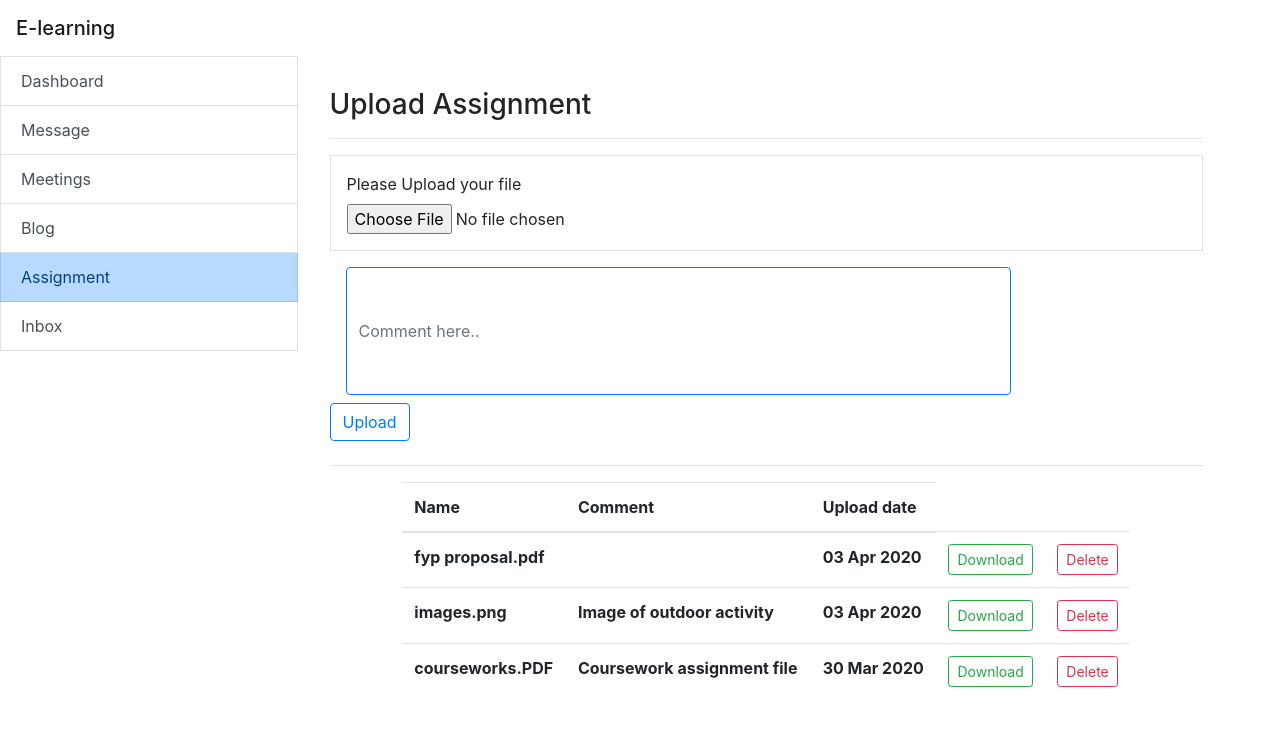
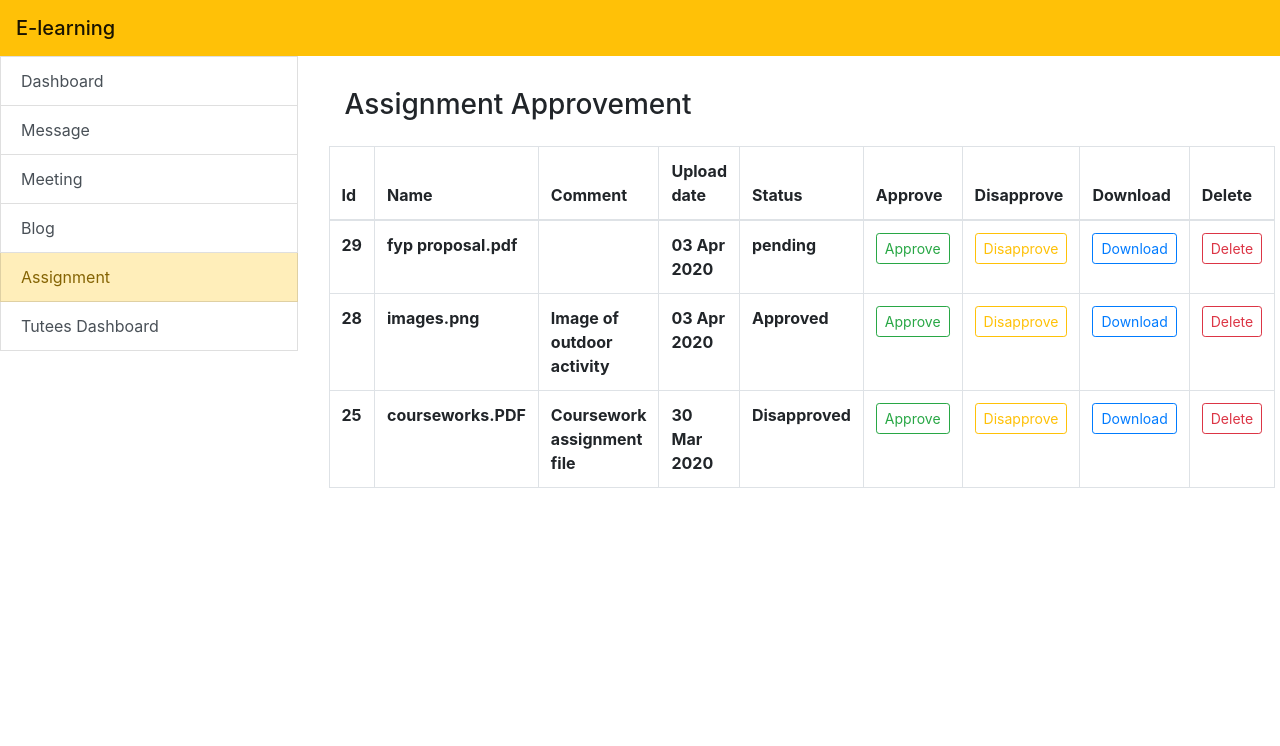
Before and after one commit to chonghow97/AgileProject, a PHP site: page /Student_uploads.php in a window 1280 px wide. Shown: the top 746 px of the page. Run offline with PHP 8.4, Linux system fonts and the light colour scheme; data comes from the database, SQL or seed files in the repository.

Commit message:
Add Tutee's Dashboard Sidebar

```diff
--- a/Student_uploads.php
+++ b/Student_uploads.php
@@ -2,50 +2,43 @@
 $title = "E-learning";
 $name = "Student";
 include 'include/header.php';
-$sidebar = ['Dashboard','Message','Meetings','Blog','Assignment','Inbox'];
-$url = ['Student_dashboard.php','Student_message.php','Student_meeting.php','Student_blog.php','Student_uploads.php','Student_inbox.php'];
+$sidebar = ['Dashboard','Message','Meeting','Blog','Assignment','Tutees Dashboard'];
+$url = ['lecture_dashboard.php','lecture_message.php','lecture_meeting.php','lecture_blog.php','lecture_uploads.php','lecture_tuteeList.php'];
 $active_index = 4;
 ?>
+
 <style type="text/css">
+	*{
+		/*outline: 1px solid red;*/
+	}
+	#studentOut{
+		resize: none;
+	}
 </style>
 <div class="container-fluid row">
 	<div class="list-group col-3">
 
-    <?php
-    include 'include/sidebar.php';
-    //include 'include/lecture-details.php';
-    ?>
+		<?php include 'include/sidebar.php'; ?>
 
 
 	</div>
+			<div class="col-9 row p-3">
+				<div class="col-lg-9">
+					<h3 class="p-3">Assignment Approvement</h3>
 
 
-  <div class="col-9 p-3 row">
-
-    <div class="container p-3">
-      <h3>Upload Assignment</h3>
-    <hr>
-<?php create_upload(); ?>
-        <form action="" method="post" enctype="multipart/form-data">
-      <div class="form-group border p-3">
-        <label for="upload">Please Upload your file</label>
-        <input type="file" name="upload" class="form-control-file">
-      </div>
-      <div class="form-group mx-sm-3 mb-2">
-          <input type="text" name="comment" class="form-control border-primary" placeholder="Comment here.." style="width: 52vw; height: 10vw;">
-      </div>
-        <div class="form-group">
-        <button type="submit" name="create_upload" onclick="check_upload()" class="btn btn-outline-primary mb-2">Upload</button>
-      </div>
-    </form>
-
-    <hr>
-    <table class="table col-10 mx-auto">
+    <table class="table col-10 mx-auto table-bordered table-hover">
       <thead>
-        <tr>
+        <tr class="warning p-3">
+          <th scope="col">Id</th>
           <th scope="col">Name</th>
           <th scope="col">Comment</th>
           <th scope="col">Upload date</th>
+          <th scope="col">Status</th>
+          <th scope="col">Approve</th>
+          <th scope="col">Disapprove</th>
+          <th scope="col">Download</th>
+          <th scope="col">Delete</th>
         </tr>
       </thead>
       <tbody>
@@ -61,23 +54,47 @@ $active_index = 4;
     $date = $row['date'];
     $date = strtotime($date);
     $date = date('d M Y', $date);
+    $status = $row['status'];
 
     echo "<tr>";
+    echo "<th>$upload_id</th>";
     echo "<th>$upload</th>";
     echo "<th>$comment</th>";
     echo "<th>$date</th>";
-            echo "<td><a href='student_uploads.php?download={$upload_id}' class='btn btn-outline-success btn-sm'>Download</a></td>";
-            echo "<td><a href='student_uploads.php?delete={$upload_id}' class='btn btn-outline-danger btn-sm' onclick='check_delete()'>Delete</a></td>";
+    echo "<th>$status</th>";
+    echo "<td><a href='lecture_uploads.php?approve={$upload_id}' class='btn btn-outline-success btn-sm' onclick='check_approve()'>Approve</a></td>";
+    echo "<td><a href='lecture_uploads.php?disapprove={$upload_id}' class='btn btn-outline-warning btn-sm' onclick='check_disapprove()'>Disapprove</a></td>";
+    echo "<td><a href='lecture_uploads.php?download={$upload_id}' class='btn btn-outline-primary btn-sm'>Download</a></td>";
+    echo "<td><a href='lecture_uploads.php?delete={$upload_id}' class='btn btn-outline-danger btn-sm' onclick='check_delete()'>Delete</a></td>";
     echo "</tr>";
 
 }
+
 ?>
       </tbody>
     </table>
 
-        </div>
-  </div>
 <?php
+
+if(isset($_GET['approve'])) {
+
+    $approve_upload_id = $_GET['approve'];
+
+    $query = "UPDATE uploads SET status = 'Approved' WHERE upload_id = $approve_upload_id";
+    $approve_query = mysqli_query($connection, $query);
+    header("Location: lecture_uploads.php");
+}
+
+
+if(isset($_GET['disapprove'])) {
+
+    $disapprove_upload_id = $_GET['disapprove'];
+
+    $query = "UPDATE uploads SET status = 'Disapproved' WHERE upload_id = $disapprove_upload_id";
+    $disapprove_query = mysqli_query($connection, $query);
+    header("Location: lecture_uploads.php");
+}
+
 
 if(isset($_GET['delete'])) {
 
@@ -85,24 +102,48 @@ $delete_upload_id = $_GET['delete'];
 
     $query = "DELETE FROM uploads WHERE upload_id = {$delete_upload_id} ";
     $delete_query = mysqli_query($connection, $query);
-header("Location: Student_uploads.php");
+    header("Location: lecture_uploads.php");
 }
 
 
  ?>
+
+				</div>
+			</div>
+		</div>
+	</div>
+
+	<?php
+	include './include/footer.php';
+	?>
+
+	<script type="text/javascript">
+		$(function () {
+			$(".alert").hide();
+			var TutorName = "";
+			//APPERENCE
+			$(".navbar").addClass("bg-warning");
+			$(".list-group-item:nth(<?php echo $active_index ?>)").addClass("list-group-item-warning");
+
+
+		});
+
+	</script>
+
 <script type="text/javascript">
 
 function check_delete() {
     alert("Delete confirmed!");
   }
 
+
+function check_approve() {
+    alert("Upload status approve confirmed!");
+  }
+
+
+function check_disapprove() {
+    alert("Upload status disapprove confirmed!");
+  }
+
 </script>
-</div>
-<?php
-include './include/footer.php';
-?>
-<script type="text/javascript">
-  $(function () {
-    $(".list-group-item:nth(<?php echo $active_index ?>)").addClass("list-group-item-primary");
-  })
-</script>
```
Lines whose indentation alone changed are shown as unchanged.
